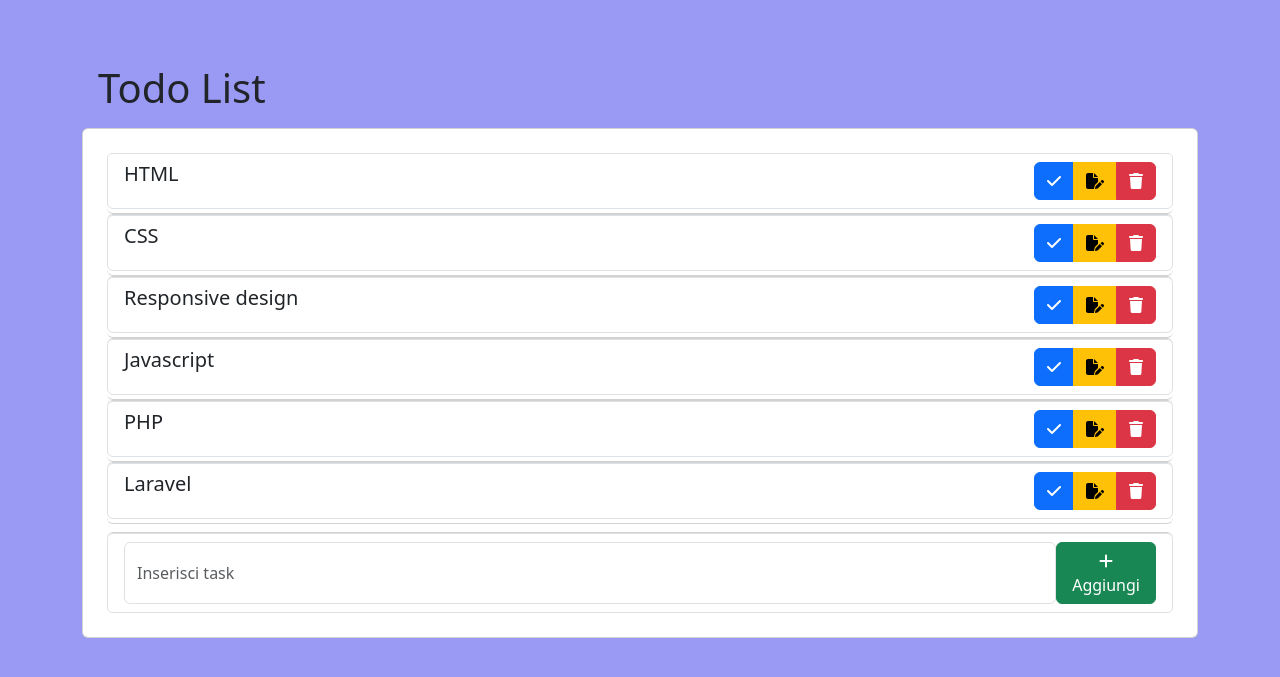
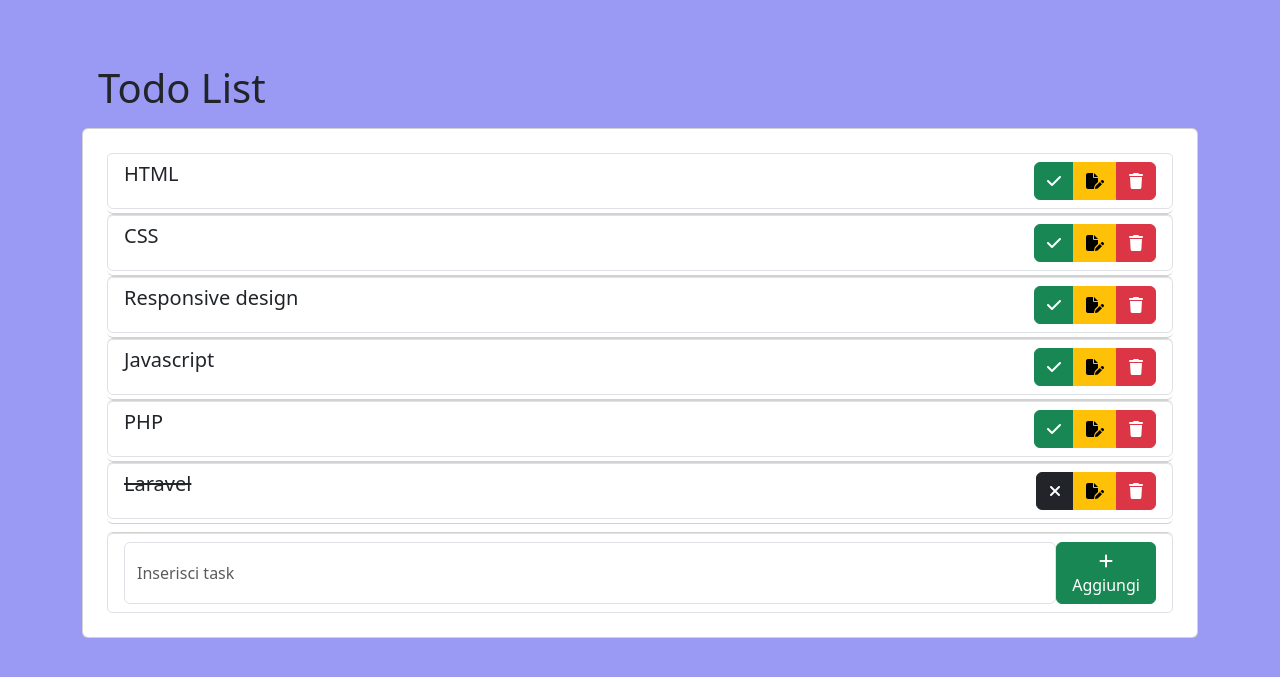
Before and after one commit to antoniogisondi/php-todo-list-json, a PHP site: page / in a window 1280 px wide. Shown: the top 677 px of the page. Run offline with PHP 8.4, Linux system fonts and the light colour scheme; some libraries are stand-ins or nearby versions.

Commit message:
Bonus 1 done

```diff
--- a/css/style.css
+++ b/css/style.css
@@ -7,3 +7,7 @@
 body {
     background-color: rgba(55, 55, 237, 0.501);
 }
+
+.done-task {
+    text-decoration: line-through;
+}
--- a/index.php
+++ b/index.php
@@ -23,10 +23,10 @@
                         <div class="card p-4">
                             <ul class="list-group" v-for="(task, index) in tasks_todolist">
                                 <li class="list-group-item d-flex justify-content-between mb-1">
-                                    <h5>{{ task.text }}</h5>
+                                    <h5 :class="task.done ? '' : 'done-task'">{{ task.text }}</h5>
                                     <div class="btn-group">
-                                        <button type="button" class="btn btn-primary">
-                                            <i class="fa-solid fa-check"></i>
+                                        <button type="button" class="btn btn-primary" :class="task.done ? 'btn-success' : 'btn-dark'" @click="taskDone(index)">
+                                            <i class="fa-solid" :class="task.done ? 'fa-check' : 'fa-xmark'"></i>
                                         </button>
                                         <button type="button" class="btn btn-warning">
                                             <i class="fa-sharp fa-solid fa-file-pen"></i>
--- a/js/main.js
+++ b/js/main.js
@@ -25,6 +25,9 @@ const app = Vue.createApp({
                 console.log(this.tasks_todolist)
 
             })
-        }
+        },
+        taskDone(index) {
+            this.tasks_todolist[index].done = !this.tasks_todolist[index].done
+        },
     },
 }).mount('#app')
```
Also changed, not shown: readme.md.
